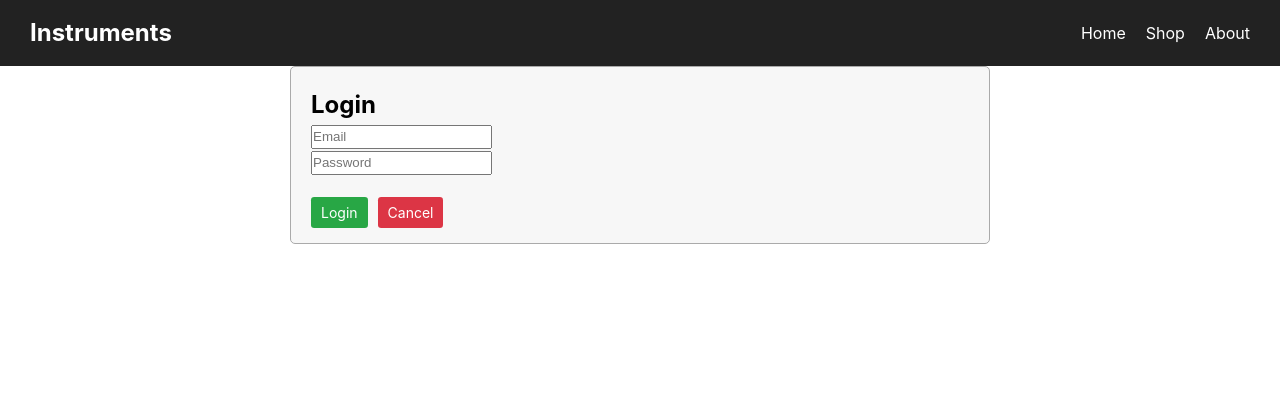
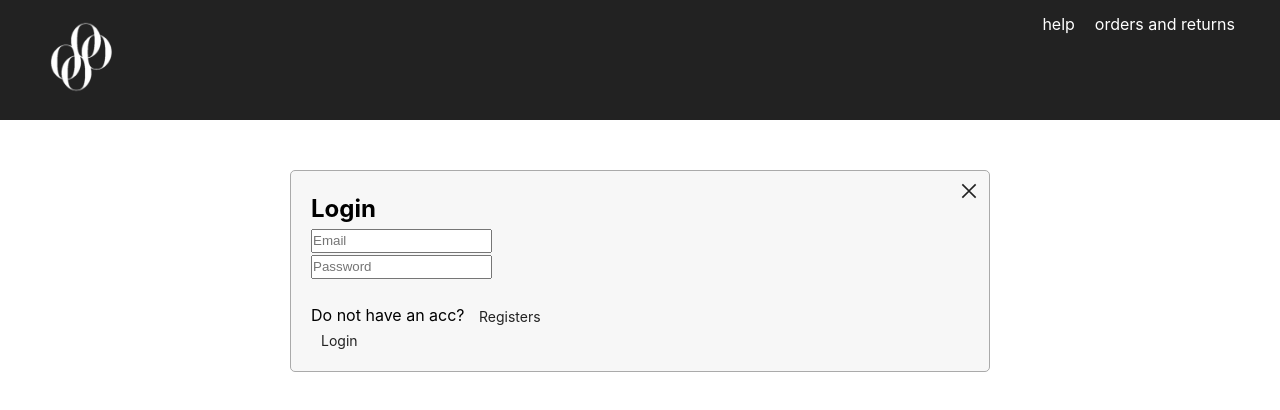
Before and after one commit to cheryl7114/instruments-shop-page, a React (Create React App) app in the folder client/: page /Login in a window 1280 px wide. Shown: the top 410 px of the page. Built offline with nearby package versions, Linux system fonts and the light colour scheme.

Commit message:
user interface

```diff
--- a/client/src/App.js
+++ b/client/src/App.js
@@ -3,7 +3,6 @@ import { BrowserRouter, Switch, Route } from "react-router-dom"
 import "./css/App.css"
 
 import Navbar from "./components/Navbar"
-// import Register from "./components/Register"
 import Register from "./components/Register"
 import ResetDatabase from "./components/ResetDatabase"
 import Login from "./components/Login"
--- a/client/src/components/AddProduct.js
+++ b/client/src/components/AddProduct.js
@@ -235,7 +235,8 @@ export default class AddProduct extends Component {
                         </div>
                     )}
 
-                    <LinkInClass value="Add" className="green-button" onClick={this.handleSubmit}/>
+                    <button onClick={this.handleSubmit}>Add</button>
+                    {/* <LinkInClass value="Add" className="green-button" onClick={this.handleSubmit}/> */}
                     <Link className="red-button" to={"/DisplayAllProducts"}>Cancel</Link>
                 </form>
             </div>
--- a/client/src/components/DisplayAllProducts.js
+++ b/client/src/components/DisplayAllProducts.js
@@ -3,7 +3,7 @@ import {Link} from "react-router-dom"
 
 import axios from "axios"
 
-import ProductTable from "./ProductTable"
+import ProductGrid from "./ProductGrid"
 import Logout from "./Logout"
 
 import {ACCESS_LEVEL_GUEST, ACCESS_LEVEL_ADMIN, SERVER_HOST} from "../config/global_constants"
@@ -48,13 +48,22 @@ export default class DisplayAllProducts extends Component {
                     </div>
                     :
                     <div>
-                        <Link className="green-button" to={"/Login"}>Login</Link>
-                        <Link className="blue-button" to={"/Register"}>Register</Link>
+
+                        <Link className="green-button" to={"/Login"}>
+                            <svg id="profile" viewBox="0 0 20 24" width="20" height="20">
+                            <title>Login or Signup</title>
+                            <g fill="none" stroke="currentColor" stroke-miterlimit="10" strokeWidth="2">
+                                <path d="M19 20.5 15.63 16H4.38L1 20.5"></path>
+                                <circle cx="10" cy="8.5" r="4.5"></circle>
+                            </g>
+                            </svg>
+                        </Link>
+                        {/* <Link className="blue-button" to={"/Register"}>Register</Link> */}
                         <Link className="red-button" to={"/ResetDatabase"}>Reset Database</Link>  <br/><br/><br/></div>
                 }
 
-                <div className="table-container">
-                    <ProductTable products={this.state.products} />
+                <div className="product-grid">
+                    <ProductGrid products={this.state.products} />
 
                     {localStorage.accessLevel >= ACCESS_LEVEL_ADMIN ?
                         <div className="add-new-product">
--- a/client/src/components/Login.js
+++ b/client/src/components/Login.js
@@ -82,8 +82,17 @@ export default class Login extends Component
                     onChange={this.handleChange}
                 /><br/><br/>
 
+                <div>
+                    <p>Do not have an acc? <Link className="blue-button" to={"/Register"}>Registers</Link></p>
+                </div>
+
                 <LinkInClass value="Login" className="green-button" onClick={this.handleSubmit}/>
-                <Link className="red-button" to={"/DisplayAllCars"}>Cancel</Link>
+                <Link className="close-button" to={"/DisplayAllCars"}>
+                    <svg id="close" viewBox="0 0 18 24" width="20" height="20">
+                        <title>close</title>
+                        <path d="m17 4-8 8 8 8M1 4l8 8-8 8" fill="none" stroke="currentColor" stroke-miterlimit="10" strokeWidth="2"></path>
+                    </svg>
+                </Link>
             </form>
         )
     }
--- a/client/src/components/Navbar.js
+++ b/client/src/components/Navbar.js
@@ -1,18 +1,19 @@
-import React from "react"
+import React from "react";
 
 export default class Navbar extends React.Component {
   render() {
     return (
-            <div>
       <nav className="navbar">
-                    <div className="logo">Instruments</div>
+        <div className="logo">
+          <a href="../components/DisplayAllProducts.js">
+            <img src="/logo.png" alt="Logo" width="70" height="90"/>
+          </a>
+        </div>
         <ul className="nav-links">
-                        <li><a href="#">Home</a></li>
-                        <li><a href="#">Shop</a></li>
-                        <li><a href="#">About</a></li>
+          <li><a href="#">help</a></li>
+          <li><a href="#">orders and returns</a></li>
         </ul>
       </nav>
-            </div>
-        )
+    );
   }
 }
--- /dev/null
+++ b/client/src/components/ProductCard.js
@@ -0,0 +1,33 @@
+import React, {Component} from "react"
+import {Link} from "react-router-dom"
+
+import {ACCESS_LEVEL_GUEST, ACCESS_LEVEL_ADMIN} from "../config/global_constants"
+
+
+export default class ProductTableRow extends Component
+{
+    render()
+    {
+        return (
+            <div className="product-card">
+                <img
+                    src={this.props.product.images[0]}
+                    alt={this.props.product.name}
+                    width="150"
+                    height="120"
+                />
+                <h3>{this.props.product.name}</h3>
+                <p><strong>Brand:</strong>{this.props.product.brand}</p>
+                <p><strong>Colour:</strong>{this.props.product.colour}</p>
+                <p><strong>Category:</strong>{this.props.product.category}</p>
+                <p><strong>Stock:</strong>{this.props.product.stock}</p>
+                <p><strong>Price:</strong>{this.props.product.price}</p>
+                <p>
+                    {localStorage.accessLevel > ACCESS_LEVEL_GUEST ? <Link className="green-button" to={"/EditProduct/" + this.props.product._id}>Edit</Link> : null}
+
+                    {localStorage.accessLevel >= ACCESS_LEVEL_ADMIN ? <Link className="red-button" to={"/DeleteProduct/" + this.props.product._id}>Delete</Link> : null}
+                </p>
+            </div>
+        )
+    }
+}
--- /dev/null
+++ b/client/src/components/ProductGrid.js
@@ -0,0 +1,15 @@
+import React, {Component} from "react"
+import ProductCard from "./ProductCard"
+
+
+export default class ProductGrid extends Component
+{
+    render()
+    {
+        return (
+            <div className="product-grid">
+                {this.props.products.map((product) => <ProductCard key={product._id} product={product}/>)}
+            </div>
+        )
+    }
+}
--- a/client/src/components/ProductTable.js
+++ /dev/null
@@ -1,30 +0,0 @@
-import React, {Component} from "react"
-import ProductTableRow from "./ProductTableRow"
-
-
-export default class ProductTable extends Component
-{
-    render()
-    {
-        return (
-            <table>
-                <thead>
-                    <tr>
-                        <th>Name</th>
-                        <th>Brand</th>
-                        <th>Colour</th>
-                        <th>Category</th>
-                        <th>Stock</th>
-                        <th>Price</th>
-                        <th>Image</th>
-                        <th> </th>
-                    </tr>
-                </thead>
-
-                <tbody>
-                    {this.props.products.map((product) => <ProductTableRow key={product._id} product={product}/>)}
-                </tbody>
-            </table>
-        )
-    }
-}
--- a/client/src/components/ProductTableRow.js
+++ /dev/null
@@ -1,35 +0,0 @@
-import React, {Component} from "react"
-import {Link} from "react-router-dom"
-
-import {ACCESS_LEVEL_GUEST, ACCESS_LEVEL_ADMIN} from "../config/global_constants"
-
-
-export default class ProductTableRow extends Component
-{
-    render()
-    {
-        return (
-            <tr>
-                <td>{this.props.product.name}</td>
-                <td>{this.props.product.brand}</td>
-                <td>{this.props.product.colour}</td>
-                <td>{this.props.product.category}</td>
-                <td>{this.props.product.stock}</td>
-                <td>{this.props.product.price}</td>
-                <td>
-                    <img
-                        src={this.props.product.images[0]}
-                        alt={this.props.product.name}
-                        width="100"
-                        height="80"
-                    />
-                </td>
-                <td>
-                    {localStorage.accessLevel > ACCESS_LEVEL_GUEST ? <Link className="green-button" to={"/EditProduct/" + this.props.product._id}>Edit</Link> : null}
-
-                    {localStorage.accessLevel >= ACCESS_LEVEL_ADMIN ? <Link className="red-button" to={"/DeleteProduct/" + this.props.product._id}>Delete</Link> : null}
-                </td>
-            </tr>
-        )
-    }
-}
--- a/client/src/css/App.css
+++ b/client/src/css/App.css
@@ -16,7 +16,9 @@
 }
 
 .form-container {
+  position: relative;
   border: thin solid #aaaaaa;
+  margin: 50px;
   padding: 20px;
   margin-left: auto;
   margin-right: auto;
@@ -32,13 +34,12 @@
 .green-button,
 .red-button,
 .blue-button {
-  padding: 7px 10px;
+  padding:10px;
   font-size: 0.875rem;
   line-height: normal;
   border-radius: 0.2rem;
-  color: #fff;
-  background-color: #28a745;
-  border-color: #28a745;
+  background-color: none;
+  color: #222;
   margin-right: 10px;
   position: relative;
   top: 1px;
@@ -46,35 +47,51 @@
   cursor: pointer;
 }
 
-.green-button {
+/* .green-button {
   background-color: #28a745;
-}
+} */
 
 .red-button {
   background-color: #dc3545;
+  color: #fff;
 }
 
-.blue-button {
+/* .blue-button {
   background-color: #3545dc;
-}
+} */
 
 .green-button:hover,
 .red-button:hover,
 .blue-button:hover {
   text-decoration: none;
-  color: #fff;
+  color: #aaa;
 }
 
-.green-button:hover {
+/* .green-button:hover {
   background-color: #107020;
-}
+} */
 
 .red-button:hover {
   background-color: #a01020;
 }
 
-.blue-button:hover {
+/* .blue-button:hover {
   background-color: #1020a0;
+} */
+
+.close-button {
+    position: absolute;
+    top: 10px;
+    right: 10px;
+    cursor: pointer;
+    text-decoration: none;
+    color: #222;
+}
+
+.close-button svg {
+    width: 20px;
+    height: 20px;
+    transition: transform 0.2s ease-in-out;
 }
 
 /* end of link buttons */
@@ -121,15 +138,13 @@ input [type=button] {
 .navbar {
   display: flex;
   justify-content: space-between;
-  align-items: center;
   background-color: #222;
-  padding: 15px 30px;
-  color: white;
+  padding: 12px 45px;
+  color: #fff;
 }
 
 .logo {
-  font-size: 1.5rem;
-  font-weight: bold;
+
 }
 
 .nav-links {
@@ -143,13 +158,13 @@ input [type=button] {
 }
 
 .nav-links a {
-  color: white;
+  color: #fff;
   text-decoration: none;
   font-size: 1rem;
 }
 
 .nav-links a:hover {
-  color: #f4a261;
+  color: #aaa;
 }
 
 .cart-icon {
@@ -168,3 +183,36 @@ input [type=button] {
     gap: 10px;
   }
 }/*# sourceMappingURL=App.css.map */
+
+/*product grid*/
+.product-grid {
+  display: grid;
+  grid-template-columns: repeat(auto-fill, minmax(200px, 1fr));
+  gap: 20px;
+  padding: 20px;
+}
+
+.product-card {
+  background: #fff;
+  border-radius: 10px;
+  padding: 15px;
+  text-align: center;
+  box-shadow: 0px 4px 8px rgba(0, 0, 0, 0.1);
+}
+
+.product-image {
+  width: 100%;
+  height: 150px;
+  object-fit: cover;
+  border-radius: 8px;
+}
+
+.product-card h3 {
+  margin: 10px 0 5px;
+  font-size: 16px;
+}
+
+.product-card p {
+  color: #555;
+  font-size: 14px;
+}
```
Also changed, not shown: client/public/logo.png (added). Lines whose indentation alone changed are shown as unchanged.
